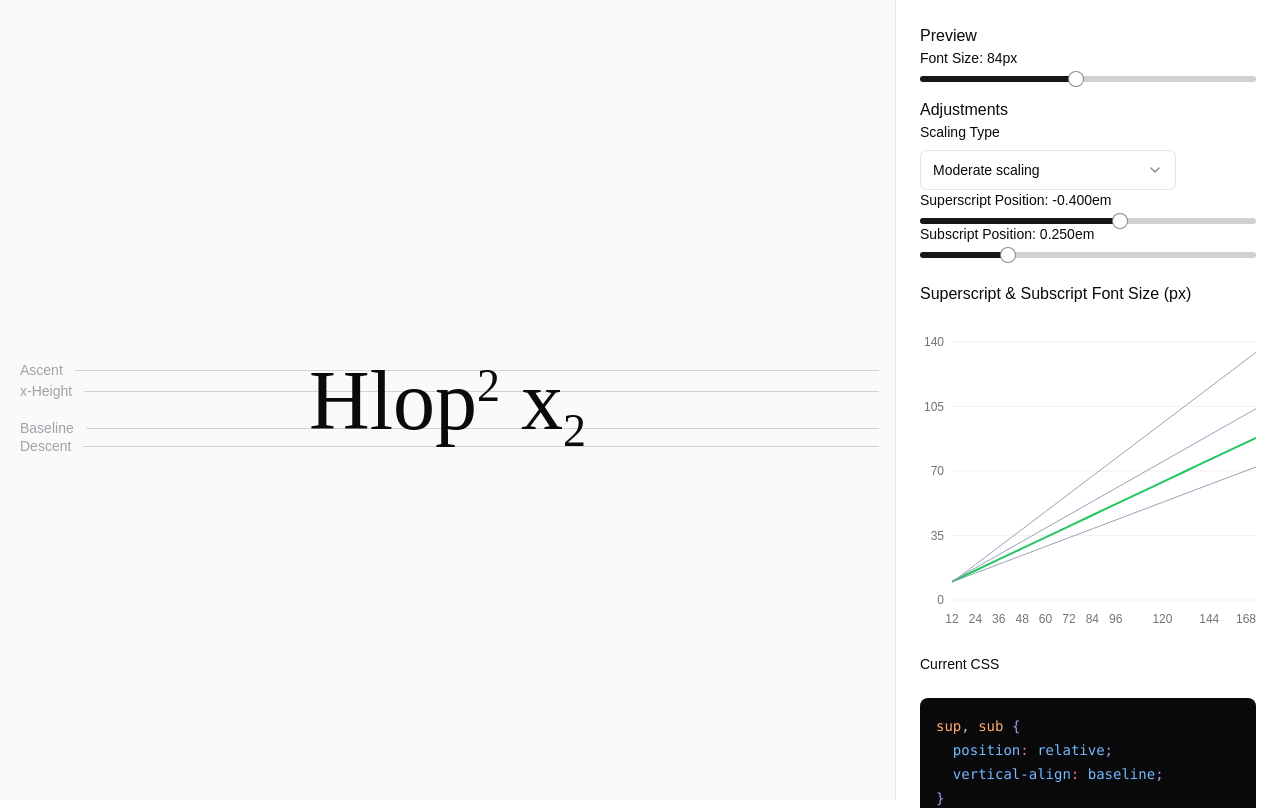
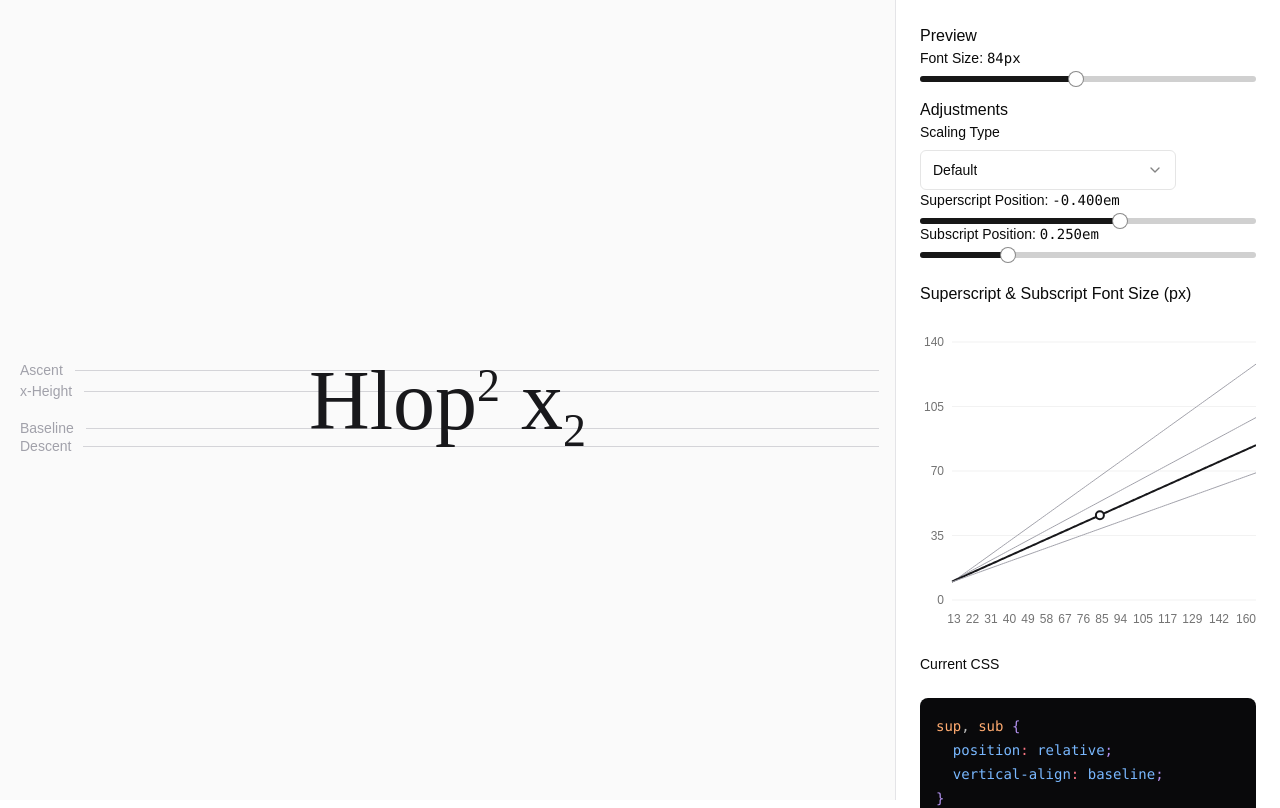
Before and after one commit to lorenzwoehr/supway, a Next.js app: page / in a window 1280 px wide. Shown: the top 808 px of the page. Built offline with nearby package versions, Linux system fonts and the light colour scheme.

Commit message:
Improved chart

```diff
--- a/app/page.tsx
+++ b/app/page.tsx
@@ -43,11 +43,25 @@ const ScalingDemo = () => {
     setMetrics(metricsDummy);
   }, []);
 
-  // Generate size data points up to 160px in 12px increments
+  /* Generate size data points up to 160px in 12px increments
   const sizes: SizeData[] = Array.from(
     { length: Math.ceil(160 / 12) },
     (_, i) => {
       const parentSize = (i + 1) * 12;
+      return {
+        parentSize,
+        subtle: calculateSize(parentSize, "subtle"),
+        moderate: calculateSize(parentSize, "moderate"),
+        minimum: calculateSize(parentSize, "minimum"),
+        linear: calculateSize(parentSize, "linear"),
+      };
+    }
+  ); */
+
+  const sizes: SizeData[] = Array.from(
+    { length: 160 - 12 + 1 }, // Include both 12 and 160
+    (_, i) => {
+      const parentSize = 12 + i; // Start from 12px
       return {
         parentSize,
         subtle: calculateSize(parentSize, "subtle"),
@@ -94,7 +108,11 @@ md:shadow-none"
             setSelectedScaling={setSelectedScaling}
           />
 
-          <ScalingChart sizes={sizes} selectedScaling={selectedScaling} />
+          <ScalingChart
+            sizes={sizes}
+            selectedScaling={selectedScaling}
+            currentFontSize={fontSize}
+          />
 
           <CSSDisplay
             selectedScaling={selectedScaling}
--- a/components/Controls.tsx
+++ b/components/Controls.tsx
@@ -35,7 +35,7 @@ export const Controls: React.FC<ControlsProps> = ({
       <p>Preview</p>
       <div>
         <label className="block text-sm font-medium mb-2">
-          Font Size: {fontSize}px
+          Font Size: <span className="font-mono">{fontSize}px</span>
         </label>
         <Slider
           value={[fontSize]}
@@ -68,7 +68,8 @@ export const Controls: React.FC<ControlsProps> = ({
 
       <div>
         <label className="block text-sm font-medium mb-2">
-          Superscript Position: {supPosition.toFixed(3)}em
+          Superscript Position:{" "}
+          <span className="font-mono">{supPosition.toFixed(3)}em</span>
         </label>
         <Slider
           value={[supPosition]}
@@ -82,7 +83,8 @@ export const Controls: React.FC<ControlsProps> = ({
 
       <div>
         <label className="block text-sm font-medium mb-2">
-          Subscript Position: {subPosition.toFixed(3)}em
+          Subscript Position:{" "}
+          <span className="font-mono">{subPosition.toFixed(3)}em</span>
         </label>
         <Slider
           value={[subPosition]}
--- a/components/ScalingChart.tsx
+++ b/components/ScalingChart.tsx
@@ -1,5 +1,3 @@
-"use client";
-
 import React, { useEffect, useRef, useState } from "react";
 import { LineChart, Line, XAxis, YAxis, CartesianGrid } from "recharts";
 import {
@@ -40,11 +38,23 @@ function useResizeObserver(ref: React.RefObject<HTMLDivElement>) {
 interface ScalingChartProps {
   sizes: SizeData[];
   selectedScaling: string;
+  currentFontSize?: number;
+}
+
+interface DotProps {
+  cx: number;
+  cy: number;
+  value: number;
+  index: number;
+  payload: {
+    parentSize: number;
+  };
 }
 
 export default function ScalingChart({
   sizes,
   selectedScaling,
+  currentFontSize,
 }: ScalingChartProps) {
   const containerRef = useRef(null);
   const { width, height } = useResizeObserver(containerRef);
@@ -55,13 +65,37 @@ export default function ScalingChart({
     },
   } satisfies ChartConfig;
 
+  const CustomDot = React.forwardRef<SVGCircleElement, DotProps>(
+    (props, ref) => {
+      const { cx, cy, payload } = props;
+
+      // Show the dot on each point to create a continuous line
+      return (
+        <circle
+          ref={ref}
+          cx={cx}
+          cy={cy}
+          r={payload.parentSize === currentFontSize ? 4 : 0}
+          fill="white"
+          stroke="rgb(24 24 27)"
+          strokeWidth={2}
+        />
+      );
+    }
+  );
+
+  CustomDot.displayName = "CustomDot";
+
+  const renderDot = (dotProps: DotProps) => {
+    const { key, ...otherProps } = dotProps as any;
+    return <CustomDot key={key} {...otherProps} />;
+  };
+
   return (
     <>
       <p>Superscript & Subscript Font Size (px)</p>
 
       <div ref={containerRef} className="h-[300px]">
-        {" "}
-        {/* Added fixed height */}
         <ChartContainer config={chartConfig} className="w-full h-full">
           <LineChart
             width={width || 400}
@@ -81,22 +115,23 @@ export default function ScalingChart({
               tickLine={false}
               tickMargin={8}
             />
-            <YAxis tickLine={false} stroke="var(-border)" width={32} />
+            <YAxis tickLine={false} stroke="var(--border)" width={32} />
             <ChartTooltip
               cursor={false}
               content={<ChartTooltipContent hideLabel />}
             />
             {Object.entries(SCALING_OPTIONS).map(([key, { title }]) => {
-              console.log("Creating line for key:", key); // Debug log
+              const isSelected = key === selectedScaling;
               return (
                 <Line
                   key={key}
                   type="monotone"
                   dataKey={key}
-                  stroke={key === selectedScaling ? "#22c55e" : "#94a3b8"}
-                  strokeWidth={key === selectedScaling ? 2 : 1}
+                  stroke={isSelected ? "rgb(24 24 27)" : "rgb(161 161 170)"}
+                  strokeWidth={isSelected ? 2 : 1}
                   name={title}
-                  dot={false}
+                  dot={isSelected ? renderDot : false}
+                  isAnimationActive={false}
                 />
               );
             })}
--- a/components/TextDisplay.tsx
+++ b/components/TextDisplay.tsx
@@ -16,7 +16,7 @@ export const TextDisplay: React.FC<TextDisplayProps> = ({
   subPosition,
 }) => (
   <div
-    className="relative font-normal leading-tight px-20"
+    className="relative font-normal leading-tight px-20 text-zinc-900"
     style={{
       fontSize: `${fontSize}px`,
       fontFamily: FONT_FAMILY,
--- a/components/ui/chart.tsx
+++ b/components/ui/chart.tsx
@@ -241,7 +241,9 @@ const ChartTooltipContent = React.forwardRef<
                       </div>
                       {item.value && (
                         <span className="font-mono font-medium tabular-nums text-foreground">
-                          {item.value.toLocaleString()}
+                          {typeof item.value === "number"
+                            ? Number(item.value).toFixed(1)
+                            : item.value.toLocaleString()}
                         </span>
                       )}
                     </div>
--- a/utils/constants.ts
+++ b/utils/constants.ts
@@ -16,36 +16,36 @@ export type ScalingOptions = {
 };
 
 export const SCALING_OPTIONS: ScalingOptions = {
+  linear: {
+    title: "Static",
+    fontSizeFormula: "smaller",
+    originalFormula: "smaller",
+    dynamicValue: 1,
+    multiplier: 1,
+    offset: 0,
+  },
+  minimum: {
+    title: "Larger",
+    fontSizeFormula: "calc(1.66667 * (1em - 3px))",
+    originalFormula: "calc(0.6em + 3px)",
+    dynamicValue: 0.6,
+    multiplier: 1.66667,
+    offset: 3,
+  },
+  moderate: {
+    title: "Default",
+    fontSizeFormula: "calc(2 * (1em - 4px))",
+    originalFormula: "calc(0.5em + 4px)",
+    dynamicValue: 0.5,
+    multiplier: 2,
+    offset: 4,
+  },
   subtle: {
-    title: "Strong scaling",
+    title: "Smaller",
     fontSizeFormula: "calc(2.5 * (1em - 5px))",
     originalFormula: "calc(0.4em + 5px)",
     dynamicValue: 0.4,
     multiplier: 2.5,
     offset: 5,
   },
-  moderate: {
-    title: "Moderate scaling",
-    fontSizeFormula: "calc(2 * (1em - 4px))",
-    originalFormula: "calc(0.5em + 4px)",
-    dynamicValue: 0.5,
-    multiplier: 2,
-    offset: 4,
-  },
-  minimum: {
-    title: "Subtle scaling",
-    fontSizeFormula: "calc(1.66667 * (1em - 3px))",
-    originalFormula: "calc(0.6em + 3px)",
-    dynamicValue: 0.6,
-    multiplier: 1.66667,
-    offset: 3,
-  },
-  linear: {
-    title: "Linear (browser default)",
-    fontSizeFormula: "smaller",
-    originalFormula: "smaller",
-    dynamicValue: 1,
-    multiplier: 1,
-    offset: 0,
-  },
 };
```
